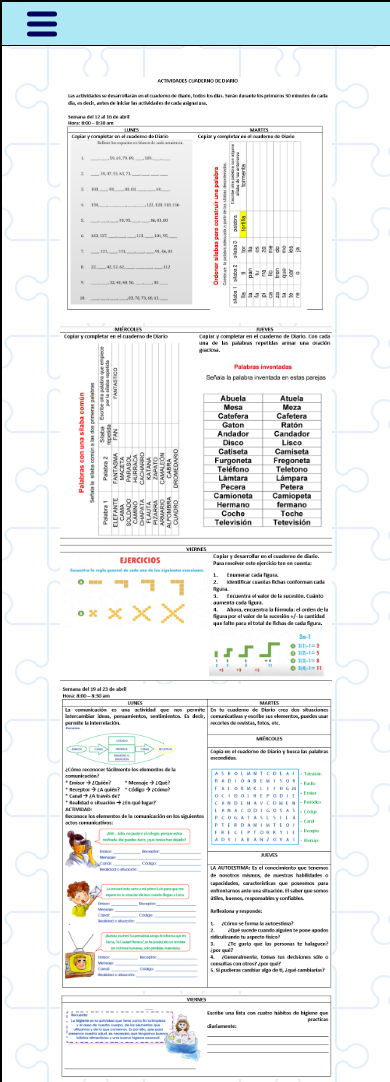
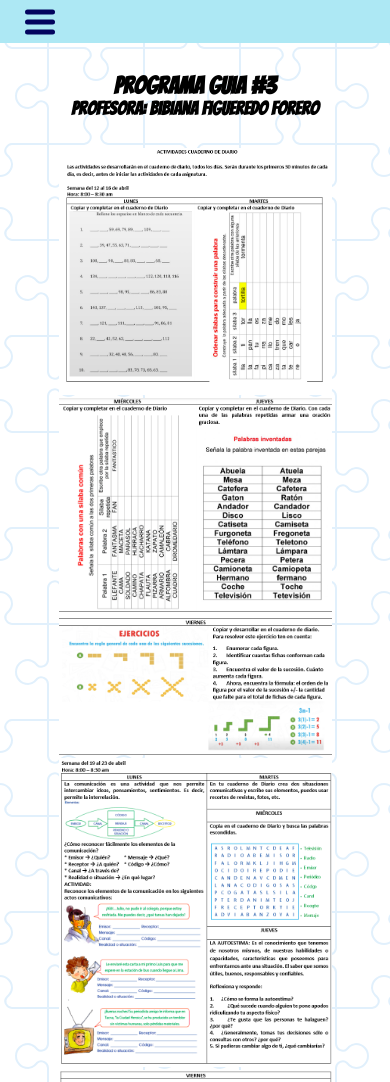
Before and after one commit to jburbanof/MaterialCGC, a plain HTML site: page index.html in a window 390 px wide. Shown: the top 1082 px of the page. Drawn offline with Linux system fonts and the light colour scheme; a web font is replaced by a local one.

Commit message:
position correction for movile divices

```diff
--- a/styles.css
+++ b/styles.css
@@ -9,7 +9,7 @@ header,
 main,
 .referecias {
   display: block;
-  border: 1px solid #000;
+
 }
 /*Encabezado*/
 header {
@@ -108,6 +108,7 @@ header,
   }
   .navbar{
     position:fixed;
+    top: 0;
   }
   #navToggle:checked ~ .materias {
     bottom: 0;
@@ -130,7 +131,7 @@ main {
   text-align: center;
 }
 .guides {
-  margin: 0;
+  margin-top:73px;
   width: 100%;
   text-align: center;
 }
```
